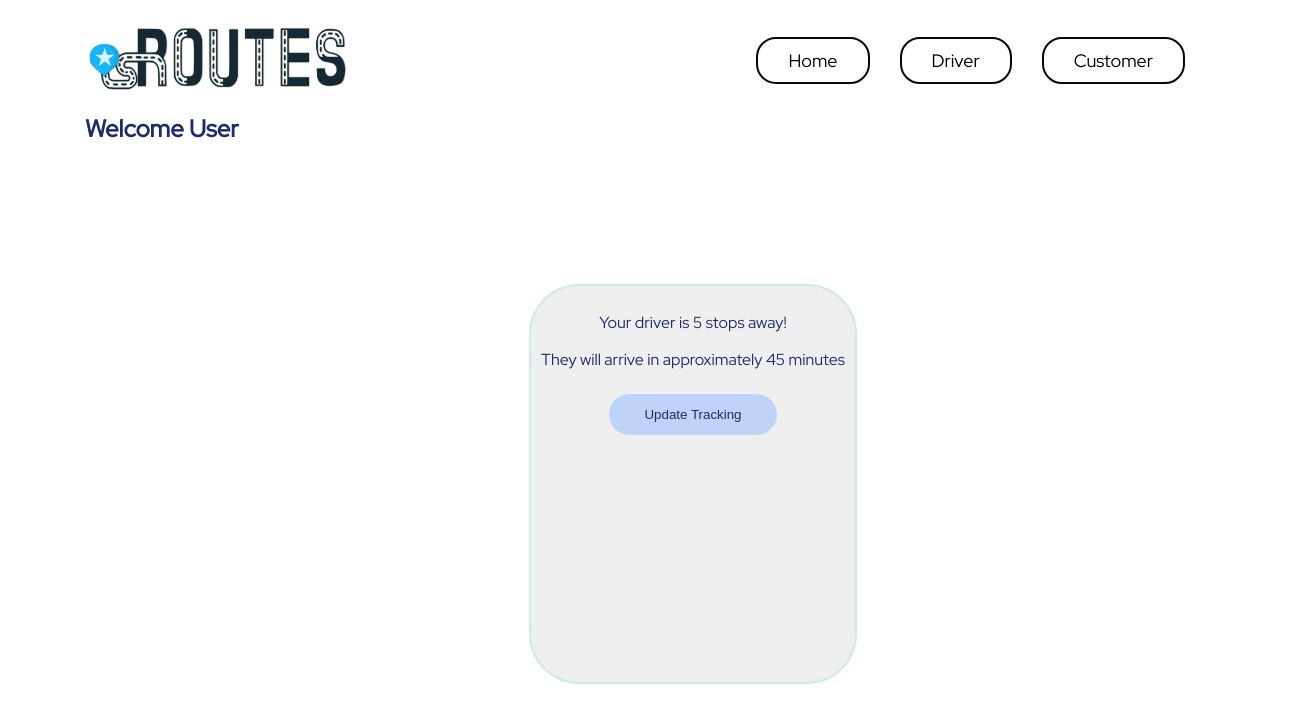
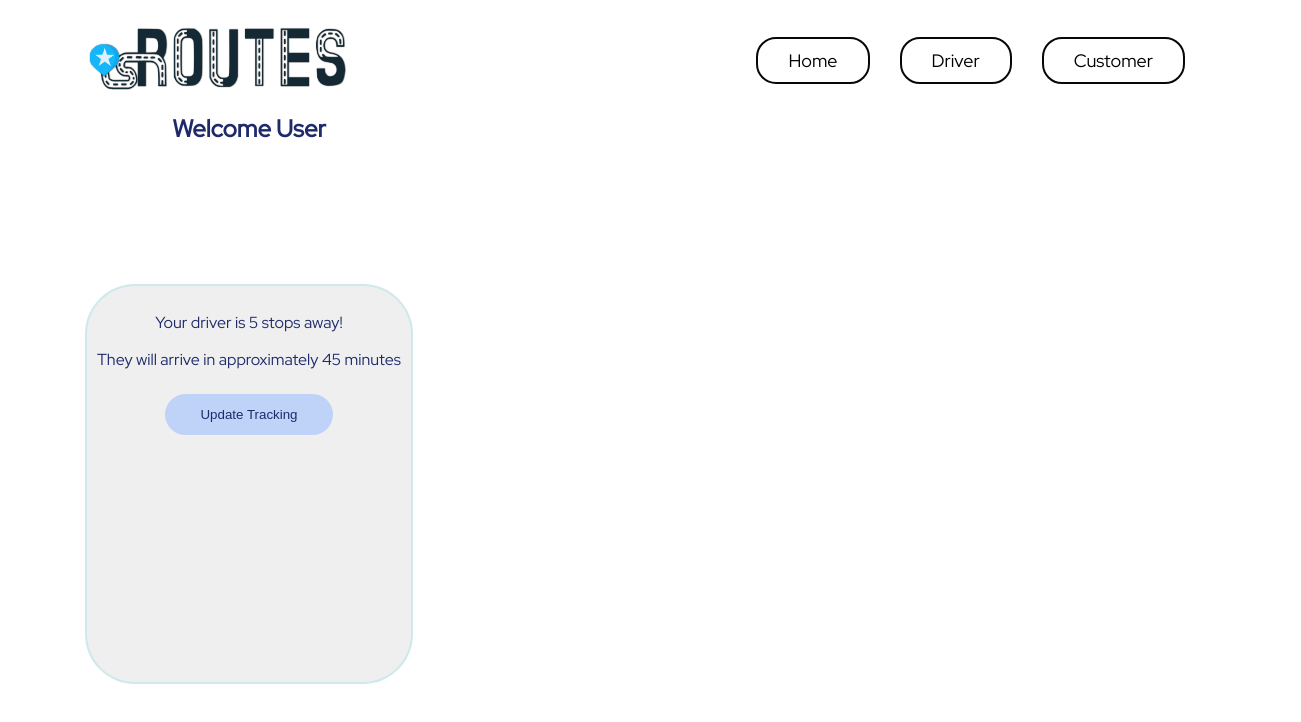
Before and after one commit to reneeswick/routes, a React (Create React App) app: page /customer in a window 1280 px wide. Shown: the top 722 px of the page, 1301 px wide, since content can reach past the window. Built offline with nearby package versions, Linux system fonts and the light colour scheme; a web font is replaced by a local one.

Commit message:
Random CSS fixes

```diff
--- a/src/Components/Header/Header.css
+++ b/src/Components/Header/Header.css
@@ -5,6 +5,7 @@
     width:100%;
     display: flex;
     justify-content: center;
+    background-color:white;
 
 
 
@@ -16,6 +17,7 @@
   body {
     margin: 0px;
     font-family: 'segoe ui';
+    background-color:white;
   }
 
   .nav {
--- a/src/Components/Welcome/Welcome.css
+++ b/src/Components/Welcome/Welcome.css
@@ -4,6 +4,5 @@
   align-items: flex-end;
   height: 3rem;
   margin: 0;
-  width: 95vw;
   font-size: 18pt;
 }
```
